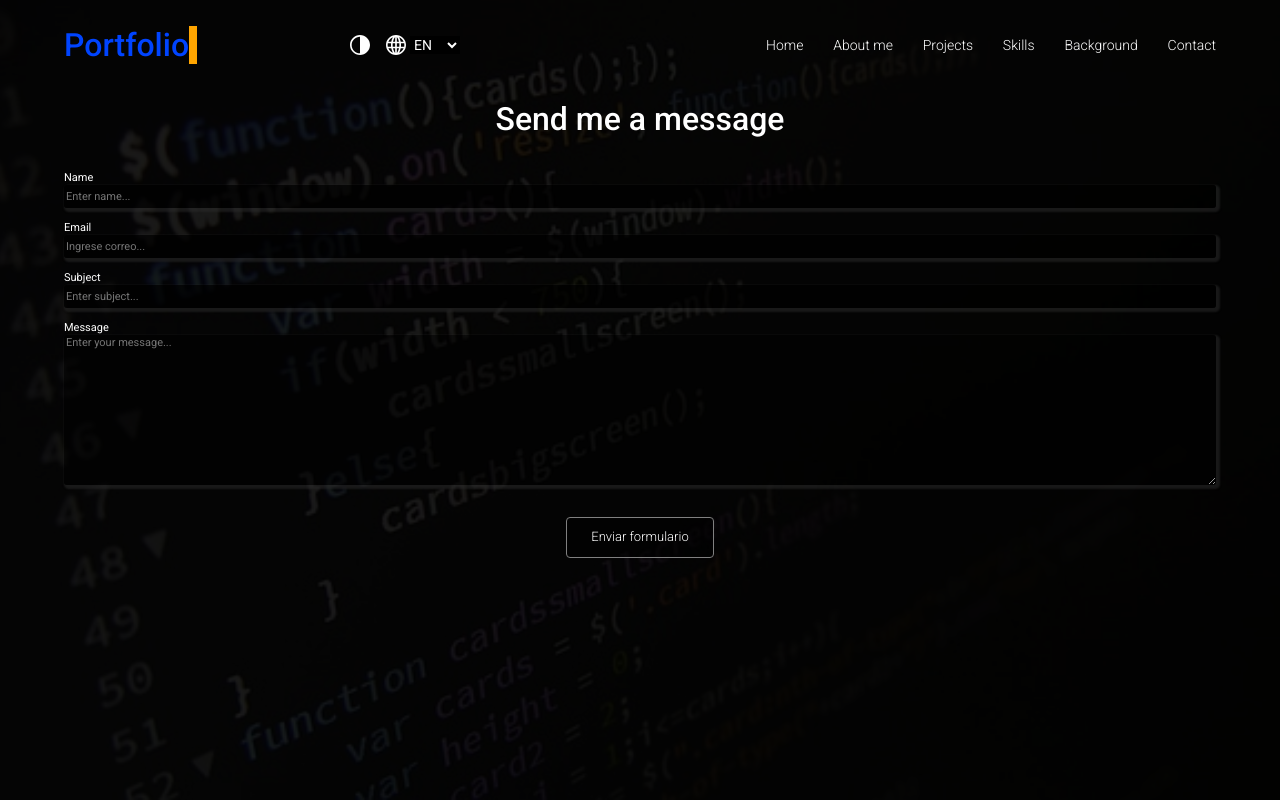
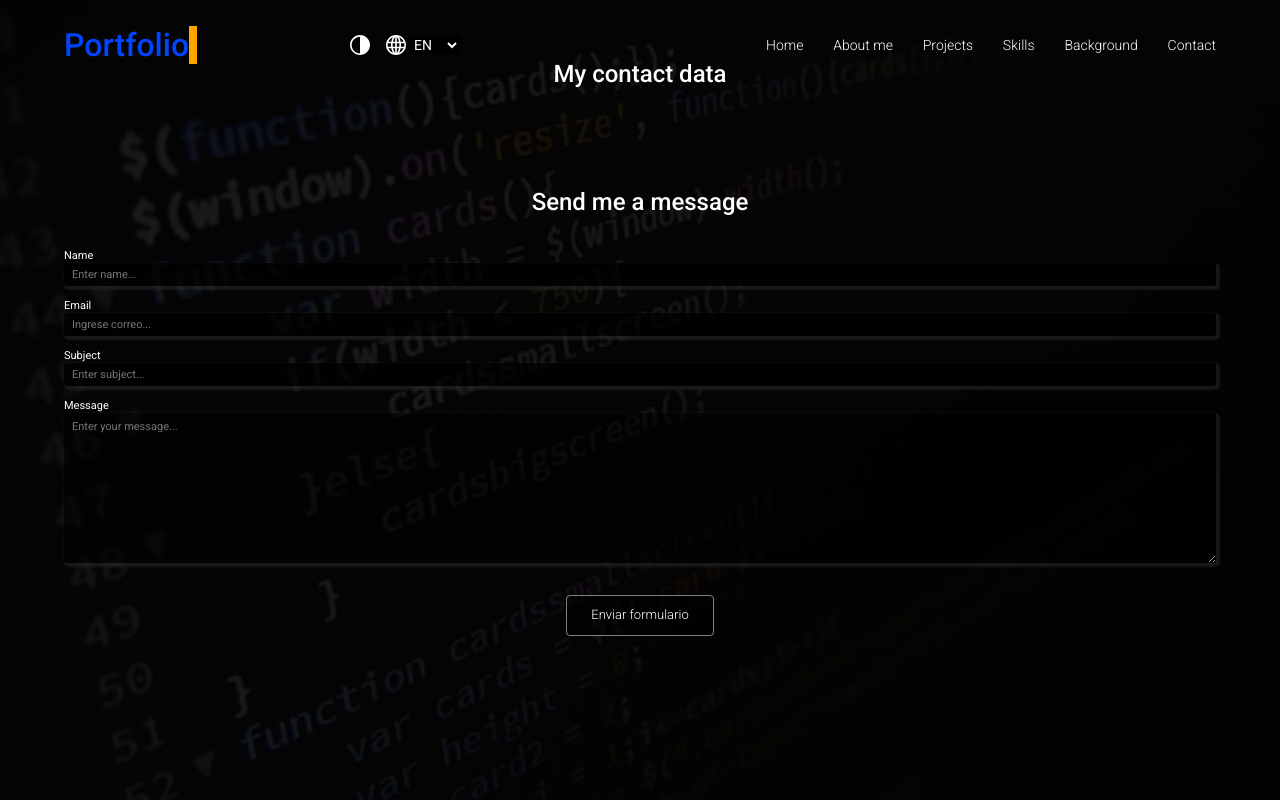
Before and after one commit to jorgeacosta02/NewPortfolio, a React (Vite) app in the folder client/: page /contact in a window 1280 px wide. Built offline with nearby package versions, Linux system fonts and the light colour scheme.

Commit message:
data in ContactComp

```diff
--- a/client/src/components/contactComp/ContactComp.tsx
+++ b/client/src/components/contactComp/ContactComp.tsx
@@ -58,10 +58,15 @@ const ContactComp = () => {
   return (
     <div className={containerColor}>
       <SliderComp/>
+      <div className={styles.dataContainer}>
+        <h4 className={styles.dataTitle}>
+          {langState === 'es' ? 'Mis datos de contacto' : 'My contact data'}
+        </h4>
+      </div>
       <div className={styles.formContainer}>
-        <h3 className={styles.formTitle}>
+        <h4 className={styles.formTitle}>
           {langState === 'es' ? 'Envíame un mensaje' : 'Send me a message'}
-        </h3>
+        </h4>
         <form
           className={styles.form}
           onSubmit={handleSubmit(onSubmit)}
--- a/client/src/components/contactComp/_ContactComp.module.scss
+++ b/client/src/components/contactComp/_ContactComp.module.scss
@@ -6,7 +6,14 @@
     width: 100vw;
     z-index: 100;
     color: g.$white-color;
-    padding: 0 5vw;
+    padding: g.$mobile-NavBar-height 5vw;
+    .dataContainer{
+        position: relative;
+        z-index: 100;
+        .dataTitle{
+            text-align: center;
+        }
+    }
     .formContainer{
         position: relative;
         width: 100%;
@@ -39,6 +46,7 @@
                     width: 100%;
                     height: 23px;
                     border: none;
+                    padding: 0 8px;
                     font-size: g.$mobile-p-font-size;
                     background-color: rgba(0,0,0,.7);
                     border-radius: 3px;
@@ -52,6 +60,7 @@
                     width: 100%;
                     height: 150px;
                     border: none;
+                    padding: 8px;
                     font-size: g.$mobile-p-font-size;
                     background-color: rgba(0,0,0,.5);
                     border-radius: 3px;
--- a/client/src/validations/ContactValidations.tsx
+++ b/client/src/validations/ContactValidations.tsx
@@ -5,7 +5,7 @@ export const ContactSchema = z.object({
     name: z
         .string()
         .min(1, {
-            message: 'Debés ingresar un nombre.'
+            message: 'Debe ingresar un nombre.'
         })
         .min(3, {
             message: 'El nombre debe tener al menos de 3 caracteres.'
@@ -16,7 +16,7 @@ export const ContactSchema = z.object({
     email: z
             .string()
             .min(1, {
-                message: 'Debés ingresar un correo.'
+                message: 'Debe ingresar un correo.'
             })
             .email({
                 message: 'Por favor ingrese un correo válido.'
@@ -24,14 +24,11 @@ export const ContactSchema = z.object({
     subject: z
             .string()
             .min(1, {
-                message: 'Debés ingresar un apellido.'
+                message: 'Debe ingresar un asunto.'
             }),
     message: z
         .string()
         .min(1, {
-            message: 'Debés ingresar un contraseña.'
-        })
-        .min(10, {
-            message: 'La contraseña debe tener al menos 10 caracteres.'
+            message: 'Debe ingresar un mensaje.'
         }),
 })
```
